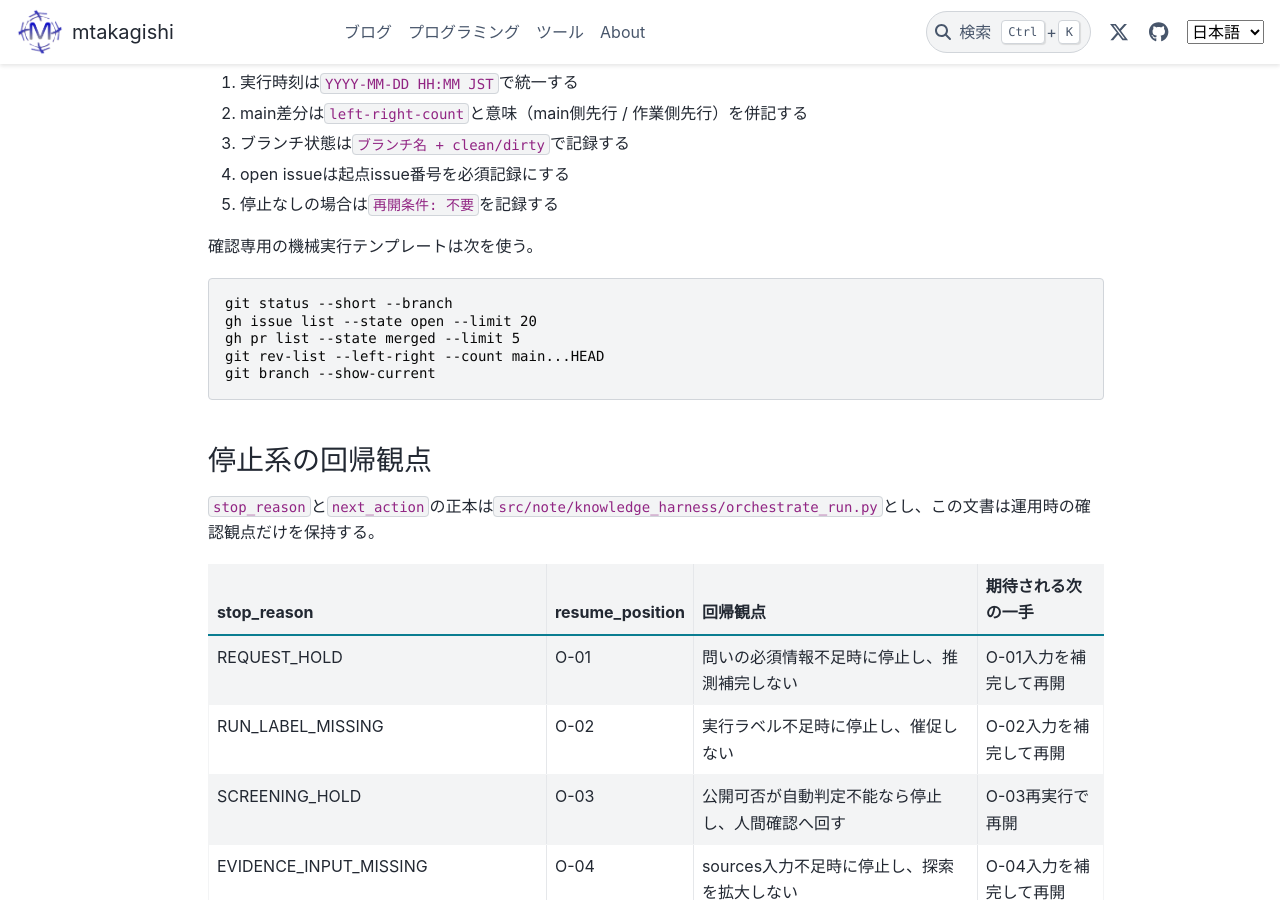
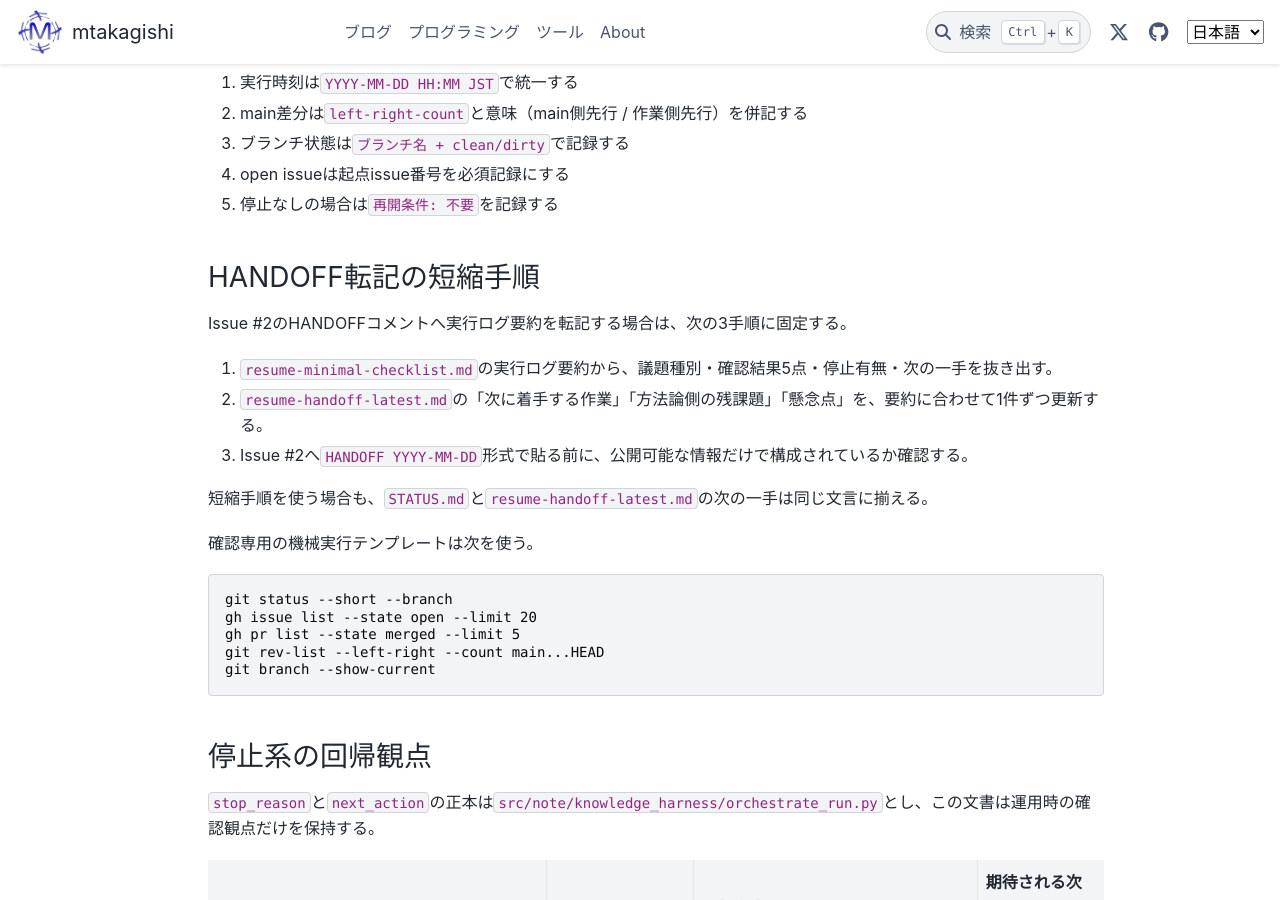
Before and after one commit to mtakagishi/note, a Sphinx documentation site: the page built from docs/agents/knowledge-harness/OPERATIONS.md, in a window 1280 px wide and 900 px high, scrolled down 1628 px. Built offline with Sphinx 7.4.7 and the PyData theme 0.15.4, drawn with Linux system fonts in a browser that asks for light colours.

Commit message:
docs: define handoff log transfer shortcut

```diff
--- a/docs/agents/knowledge-harness/OPERATIONS.md
+++ b/docs/agents/knowledge-harness/OPERATIONS.md
@@ -56,6 +56,16 @@
 3. ブランチ状態は`ブランチ名 + clean/dirty`で記録する
 4. open issueは起点issue番号を必須記録にする
 5. 停止なしの場合は`再開条件: 不要`を記録する
+
+### HANDOFF転記の短縮手順
+
+Issue #2のHANDOFFコメントへ実行ログ要約を転記する場合は、次の3手順に固定する。
+
+1. `resume-minimal-checklist.md`の実行ログ要約から、議題種別・確認結果5点・停止有無・次の一手を抜き出す。
+2. `resume-handoff-latest.md`の「次に着手する作業」「方法論側の残課題」「懸念点」を、要約に合わせて1件ずつ更新する。
+3. Issue #2へ`HANDOFF YYYY-MM-DD`形式で貼る前に、公開可能な情報だけで構成されているか確認する。
+
+短縮手順を使う場合も、`STATUS.md`と`resume-handoff-latest.md`の次の一手は同じ文言に揃える。
 
 確認専用の機械実行テンプレートは次を使う。
 
```
Also changed, not shown: docs/agents/knowledge-harness/STATUS.md (+1 -1 lines).
